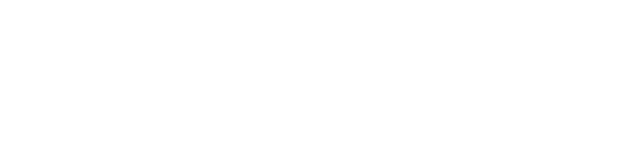
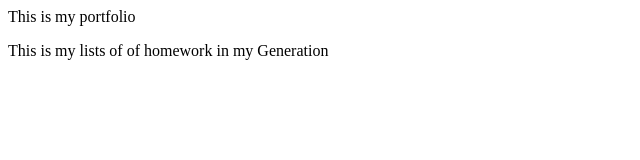
Before and after one commit to ufosha/Portfolio, a plain HTML site: page index.html in a window 1280 px wide. Shown: the whole page, without its empty margins (0-640 px from the left). Drawn offline with Linux system fonts and the light colour scheme.

Commit message:
Creating paragraphs

```diff
--- a/index.html
+++ b/index.html
@@ -1,4 +1,6 @@
 <body>
+  <h> This is my portfolio </h>
+  <p> This is my lists of of homework in my Generation </p>
 
 
 </body>
```
